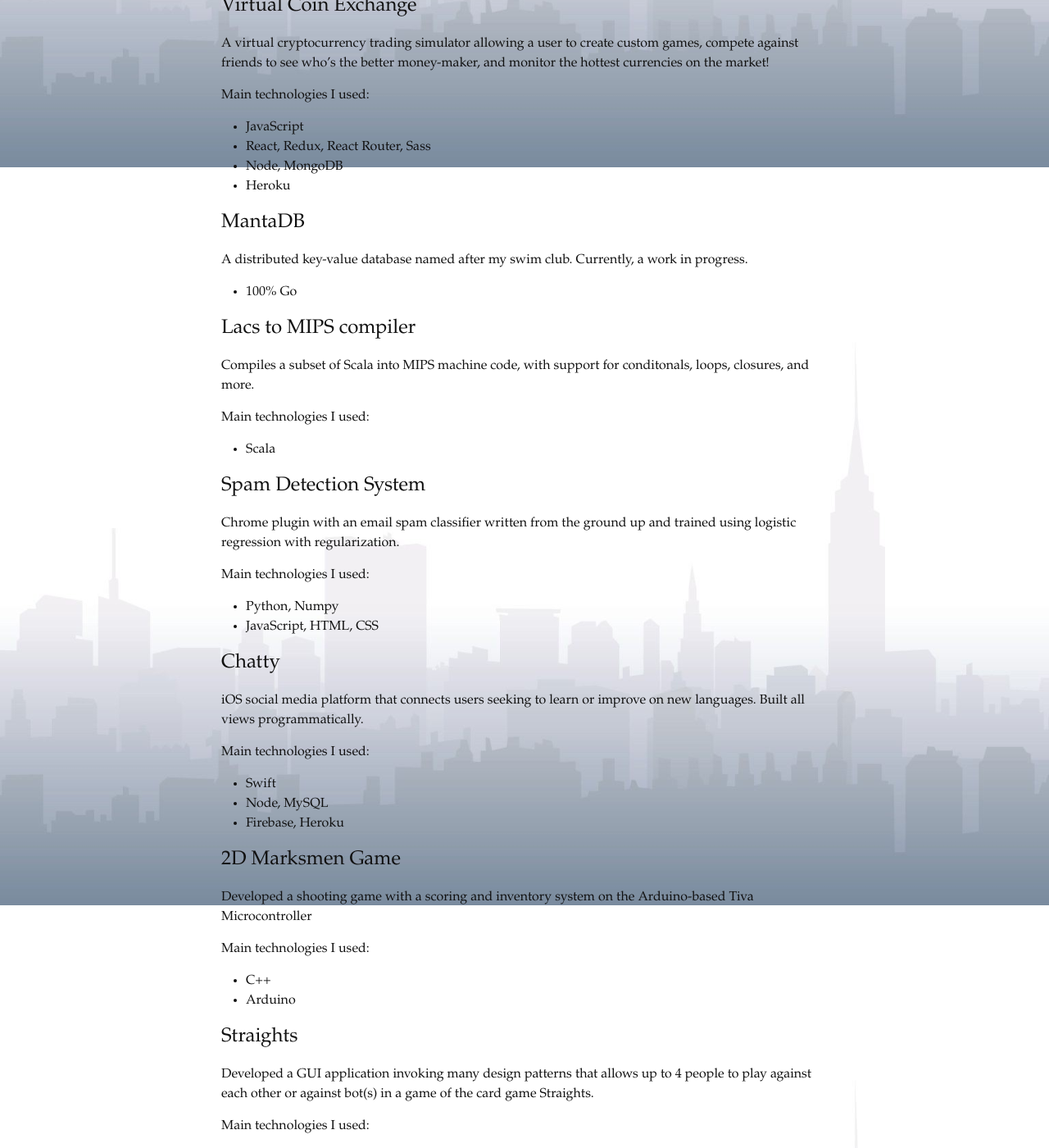
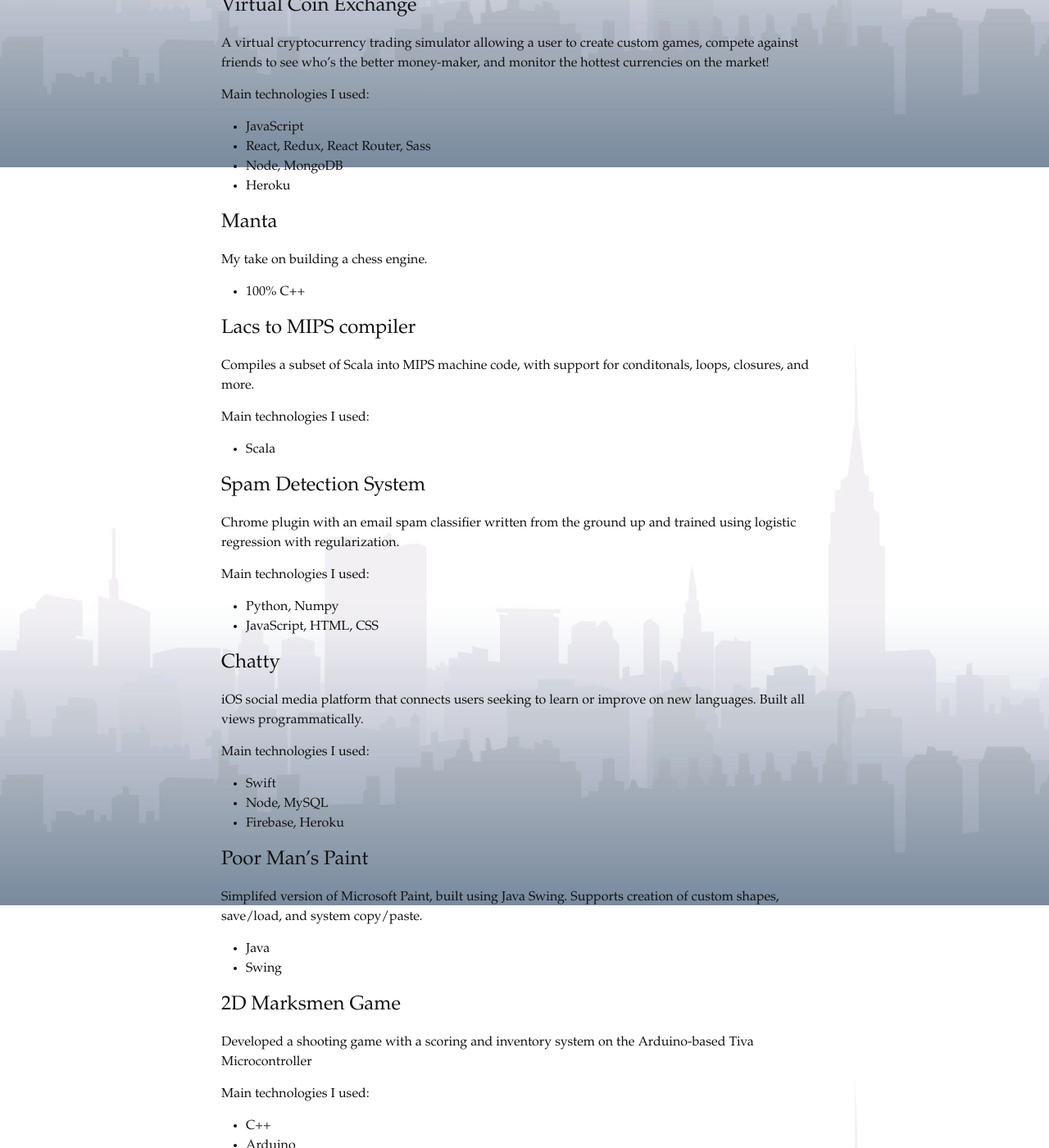
Before and after one commit to exue026/mysite, a Jekyll site: the page built from index.md, in a window 1280 px wide and 1400 px high, scrolled down 2496 px. Shown: the whole window at 82% size. Built offline with Jekyll 4.4.1, drawn with Linux system fonts in a browser that asks for light colours; our own code applies the rules of GitHub Pages for plain Markdown files.

Commit message:
modify website

```diff
--- a/index.md
+++ b/index.md
@@ -82,11 +82,11 @@ Main technologies I used:
 * Node, MongoDB
 * Heroku
 
-## MantaDB
+## Manta
 
-A distributed key-value database named after my swim club. Currently, a work in progress.
+My take on building a chess engine.
 
-* 100% Go
+* 100% C++
 
 ## Lacs to MIPS compiler
 
@@ -112,6 +112,12 @@ Main technologies I used:
 * Node, MySQL
 * Firebase, Heroku
 
+## Poor Man's Paint
+Simplifed version of Microsoft Paint, built using Java Swing. Supports creation of custom shapes, save/load, and system copy/paste.
+
+* Java
+* Swing
+
 ## 2D Marksmen Game
 
 Developed a shooting game with a scoring and inventory system on the Arduino-based Tiva Microcontroller
```
